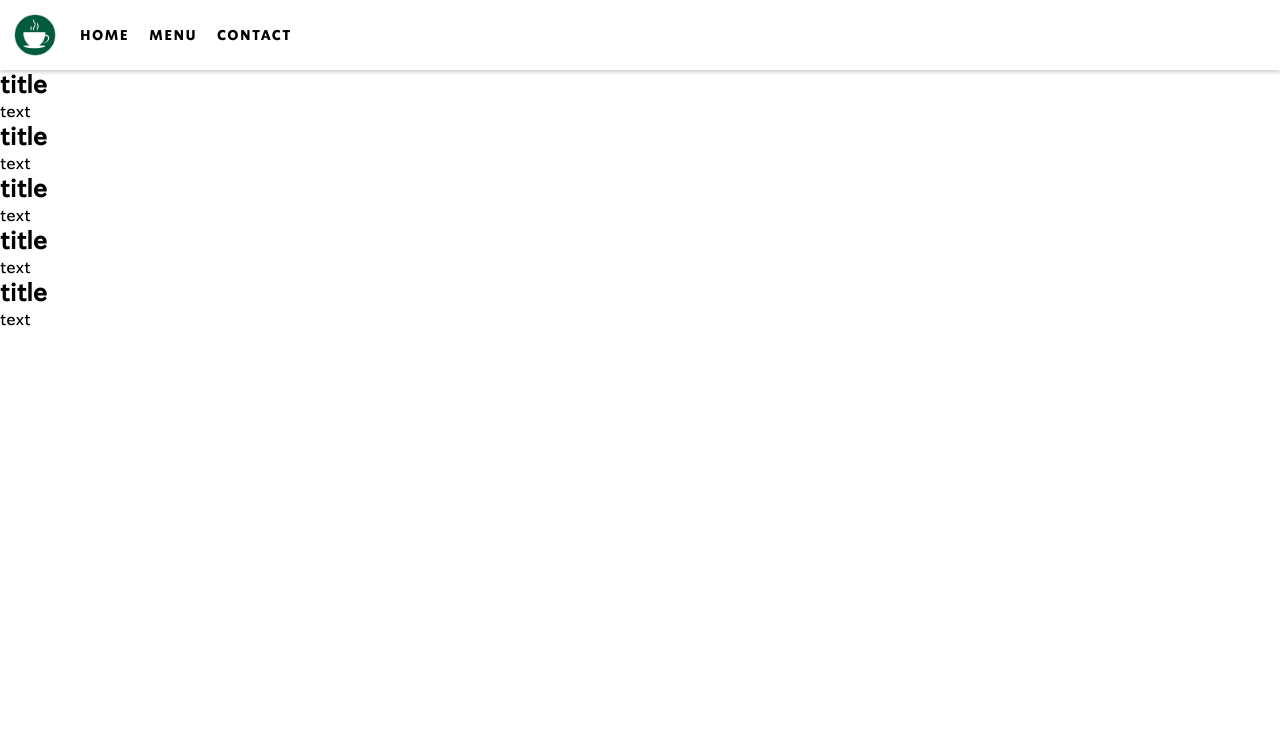
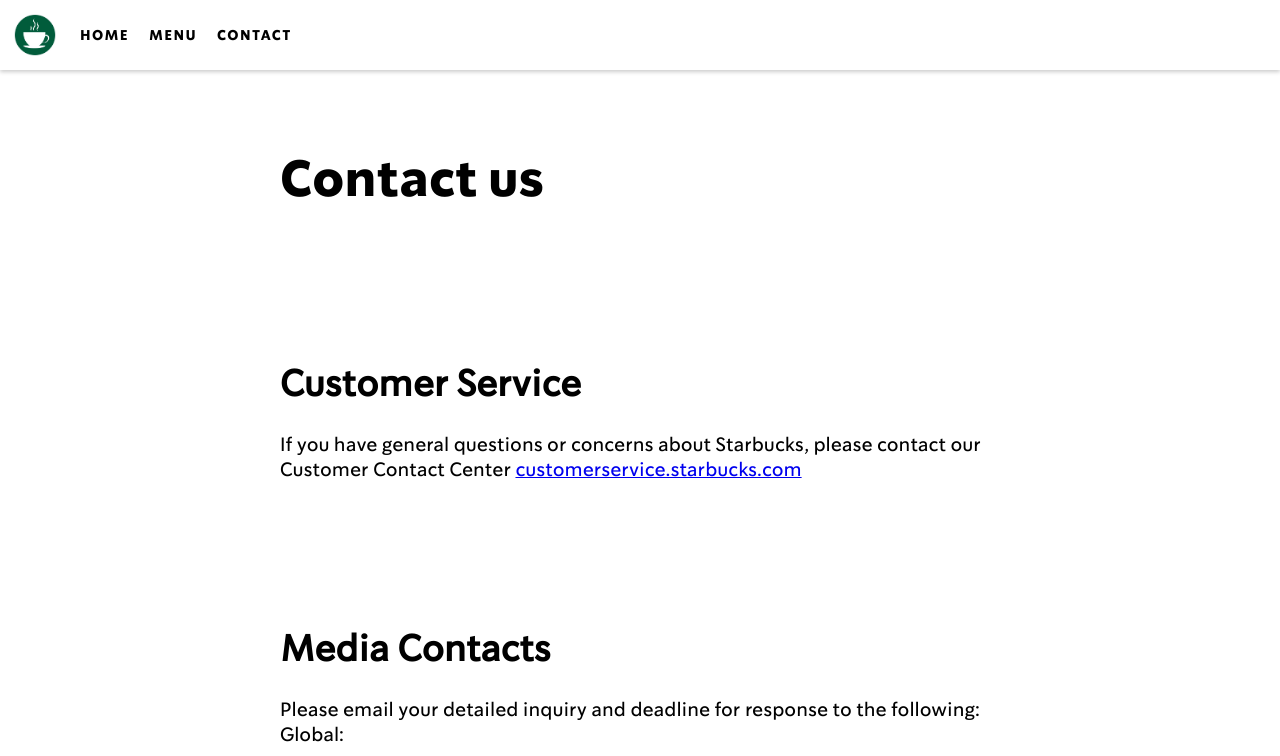
Before and after one commit to sweetnightkitty/restaurant-page, a website built with webpack: page src/template.html in a window 1280 px wide. Both pictures are taken after a click on the button "CONTACT". Shown: the top 756 px of the page. Built offline with nearby package versions, Linux system fonts and the light colour scheme; files whose address does not match are found by name.

Commit message:
Finish styling contact page content, update contact.js to change paraOne to an h1 instead, and add extra divs to paragraph three

```diff
--- a/src/contact.js
+++ b/src/contact.js
@@ -5,16 +5,18 @@
 
     //Houses all contact content
     const containerContact = createDivWithTwoClasses("container", "container-contact");
+    const h1 = document.createElement("h1");
+    h1.textContent = "Contact us";
 
     //Creates Paragraphs
-    const paraOne = makeParagraph("one");
+    // const paraOne = makeParagraph("one");
     const paraTwo = makeParagraph("two")
     const paraThree = makeParagraph("three");
     const paraFour = makeParagraph("four");
     const paraFive = makeParagraph("five");
 
     // //Appends paragraphs to containerContact
-    containerContact.appendChild(paraOne);
+    containerContact.appendChild(h1);
     containerContact.appendChild(paraTwo);
     containerContact.appendChild(paraThree);
     containerContact.appendChild(paraFour);
@@ -32,32 +34,36 @@
     const storedContent = [
         {
             paragraph: "one",
-            title: "title",
-            text: "text",
+            title: "Contact us",
+            text: "",
         },
 
         {
             paragraph: "two",
-            title: "title",
-            text: "text",
+            title: "Customer Service",
+            text: 'If you have general questions or concerns about Starbucks, please contact our Customer Contact Center <a href="#">customerservice.starbucks.com</a>',
         },
 
         {
             paragraph: "three",
-            title: "title",
-            text: "text",
+            title: "Media Contacts",
+            text: "Please email your detailed inquiry and deadline for response to the following: <br>Global:",
+            textTwo: "Phone: 206 318 7100",
+            textThree: 'Email: <a href="#">press@starbucks.com</a> <br>For inquiries related to Asia or Canada please visit their respective Starbucks Stories & News site <br>Europe, Middle East and Africa',
+            textFour: "Phone +44 20 3047 2656",
+            textFive: "Email: PressEMEA@starbucks.com",
         },
 
         {
             paragraph: "four",
-            title: "title",
-            text: "text",
+            title: "Investor Relations",
+            text: 'For inquiries related to stock ownership please submit a written inquiry through email to <a href="#">investorrelations@starbucks.com</a>.',
         },
 
         {
             paragraph: "five",
-            title: "title",
-            text: "text",
+            title: "Partnership and Sponsorship Requests",
+            text: 'If you have an exciting partnership or sponsorship you’d like us to consider, please send a detailed overview of the opportunity and your information to <a href="#">partnerships@starbucks.com</a>.',
         },
     ];
 
@@ -77,15 +83,37 @@
 
     //create h2 and div that will hold paragraph text
     const h2 = document.createElement("h2");
-    const div = createDivWithTwoClasses();
+    const div = createDivWithTwoClasses("text", `text-${number}`);
 
     //Assigns text based on the respective paragraph
     h2.textContent = storedContent[index].title;
-    div.textContent = storedContent[index].text;
 
-    //Appends text to the paragraph div
+    if(index == 2) {
+        const divOne = createDivWithTwoClasses("text", `text-${number}-one`);
+        const divTwo = createDivWithTwoClasses("text", `text-${number}-two`);
+        const divThree = createDivWithTwoClasses("text", `text-${number}-three`);
+        const divFour = createDivWithTwoClasses("text", `text-${number}-four`);
+        const divFive = createDivWithTwoClasses("text", `text-${number}-five`);
+
+        divOne.innerHTML = storedContent[index].text;
+        divTwo.innerHTML = storedContent[index].textTwo;
+        divThree.innerHTML = storedContent[index].textThree;
+        divFour.innerHTML = storedContent[index].textFour;
+        divFive.innerHTML = storedContent[index].textFive;
+
+        paragraph.appendChild(h2);
+        paragraph.appendChild(divOne);
+        paragraph.appendChild(divTwo);
+        paragraph.appendChild(divThree);
+        paragraph.appendChild(divFour);
+        paragraph.appendChild(divFive);
+    } else {
+        div.innerHTML = storedContent[index].text;
+            //Appends text to the paragraph div
     paragraph.appendChild(h2);
     paragraph.appendChild(div);
 
+    }
+
     return paragraph;
 };
--- a/src/styles.css
+++ b/src/styles.css
@@ -7,6 +7,7 @@
     --colorLgtGreenBgd: #97D8B1;
     --colorDarkFont: #1E3932;
     --halfViewWidth: calc(vw / 2);
+    --outerGutterMedium: 2.4rem;
 }
 
 * {
@@ -70,10 +71,11 @@
 
 footer {
     font-family: "sodo-sans-regular";
+    font-size: 14px;
     display: flex;
     justify-content: center;
     align-items: center;
-    padding: 10px;
+    padding: 16px;
 }
 
 /* END OF MAIN PAGE CONTENT*/
@@ -176,3 +178,41 @@
 
 
 /* CONTACT PAGE CONTENT */
+.container-contact {
+    display: flex;
+    flex-direction: column;
+    justify-content: center;
+    align-items: center;
+    align-self: center;
+    max-width: 720px;
+    padding-top: 4.8rem;
+    padding-bottom: 4.8rem;
+}
+
+.container-contact h1 {
+    align-self: baseline;
+    padding-bottom: 4.8rem;
+    font-size: 50px;
+}
+
+.container-contact h2 {
+    font-size: 36px;
+}
+
+.paragraph {
+    display: flex;
+    flex-direction: column;
+    padding: 24px 0;
+    margin: 48px 0;
+}
+
+.text {
+    padding-top: 24px;
+    font-size: 19px;
+}
+
+.text-three-two, .text-three-three, .text-three-four, .text-three-five {
+    margin-top: 1.5em;
+}
+
+/* 1.5em */
```
